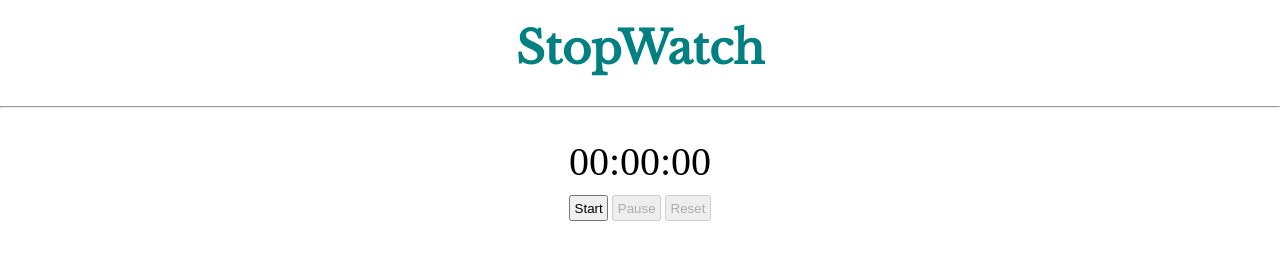
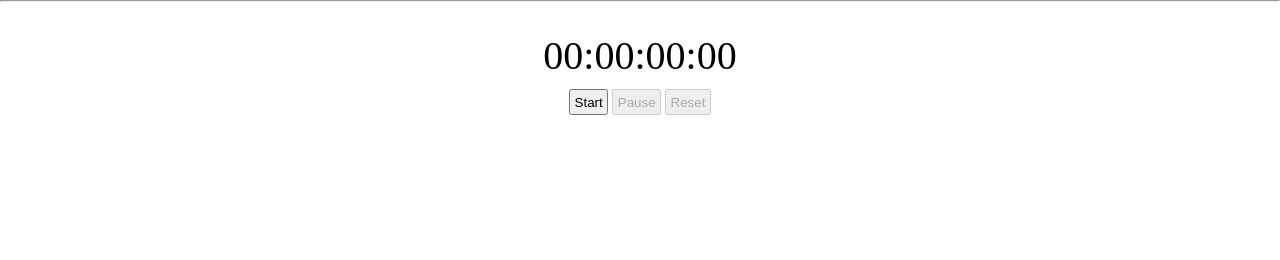
Before and after one commit to Atif-ak/Stopwatch, a plain HTML site: page index.html in a window 1280 px wide. Drawn offline with nearby package versions, Linux system fonts and the light colour scheme.

Commit message:
Update index.html

```diff
--- a/index.html
+++ b/index.html
@@ -10,15 +10,17 @@
     <title>StopWatch</title>
 </head>
 <body>
-    <h1 id="header">StopWatch</h1>
+    <!-- <h1 id="header">StopWatch</h1> -->
     <hr>
-    <div id="display">00:00:00</div>
+    <div class="main">
+    <div id="display">00:00:00:00</div>
 
     <div id="buttons">
         <input type="button" id="started" class="lastrow" value="Start" onclick="start()">
         <input type="button" id="paused" class="lastrow" value="Pause" onclick="pause()" disabled>
         <input type="button" id="reseted" class="lastrow" value="Reset" onclick="reset()" disabled>
     </div>
+</div>
    <script type="text/javascript" src="./index.js"></script>
 </body>
 </html>
```
